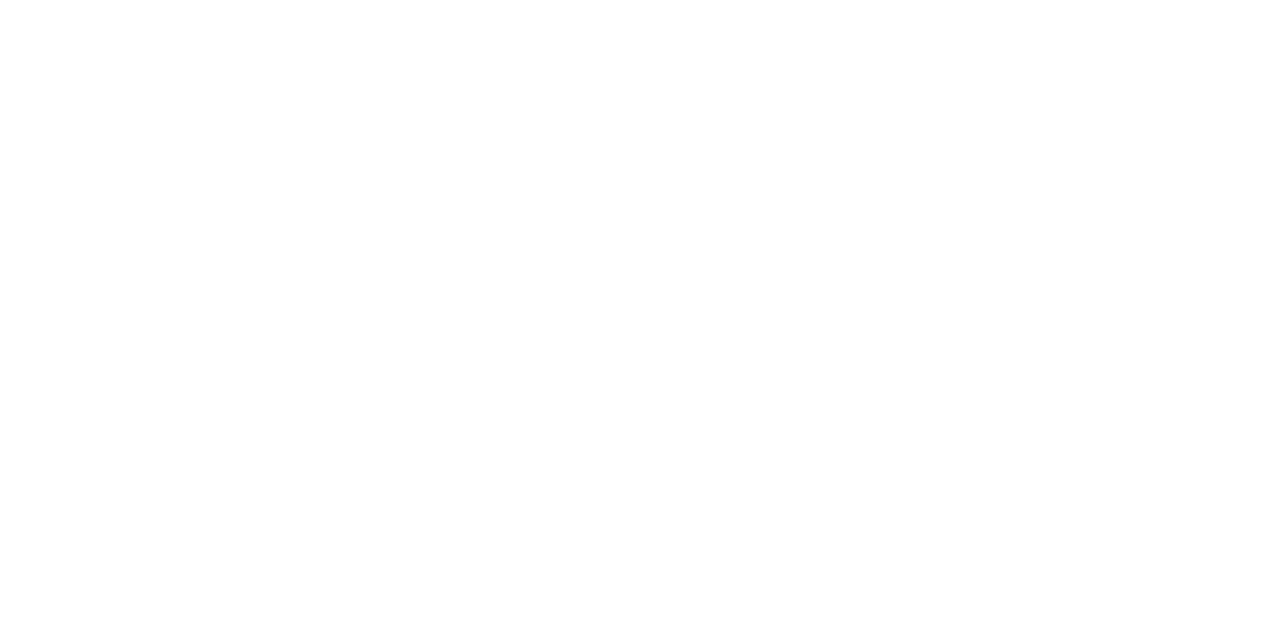
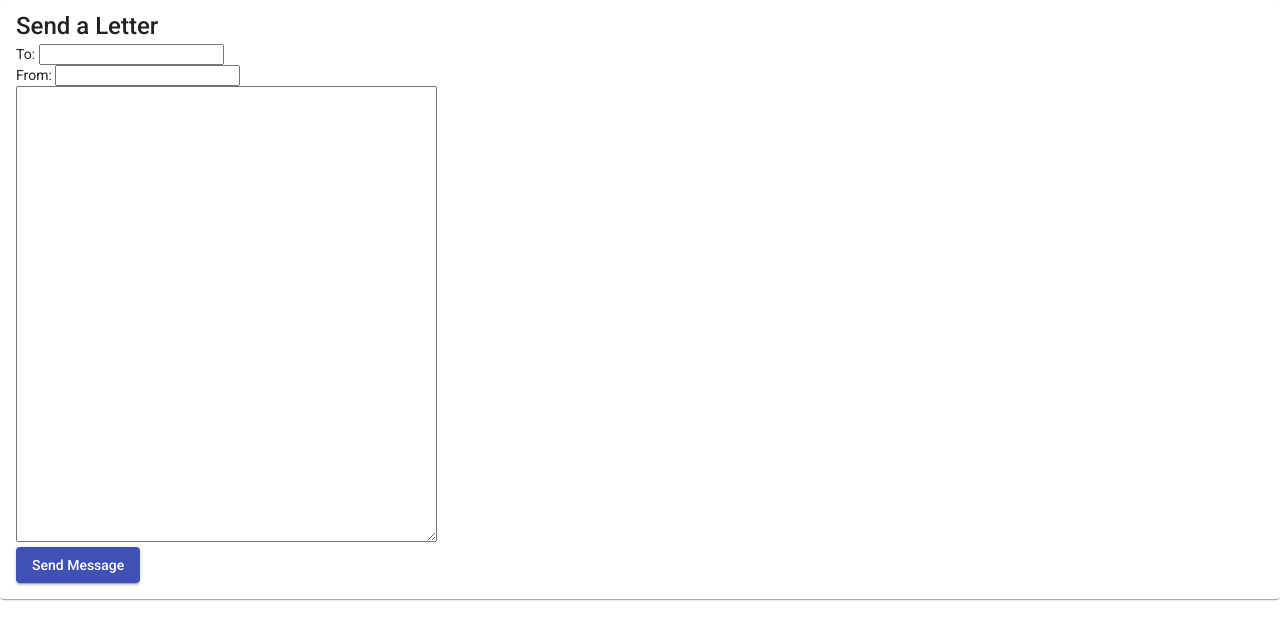
Before and after one commit to mdean75/letters-app, an Angular app: page / in a window 1280 px wide. Shown: the top 640 px of the page. Built offline with nearby package versions, Linux system fonts and the light colour scheme.

Commit message:
added to and from

```diff
--- a/src/app/app-routing.module.ts
+++ b/src/app/app-routing.module.ts
@@ -5,7 +5,7 @@
 
 
 const routes: Routes = [
-  {path: '', component: AppComponent},
+  {path: '', component: LetterFormComponent},
   {path: 'letters', component: LetterFormComponent}
 ];
 
--- a/src/app/components/letter-form/letter-form.component.html
+++ b/src/app/components/letter-form/letter-form.component.html
@@ -6,6 +6,14 @@
     Send a Letter
   </mat-card-title>
   <mat-card-content>
+    <div>
+      <label>To: </label>
+      <input [(ngModel)]="to">
+    </div>
+    <div>
+      <label>From: </label>
+      <input [(ngModel)]="from">
+    </div>
     <div>
       <textarea matInput rows="30" cols="50" [(ngModel)]="message"></textarea>
     </div>
--- a/src/app/components/letter-form/letter-form.component.ts
+++ b/src/app/components/letter-form/letter-form.component.ts
@@ -8,6 +8,8 @@
 export class LetterFormComponent implements OnInit {
   isSending = false;
   message = '';
+  to = '';
+  from = '';
 
   constructor() { }
 
@@ -19,6 +21,8 @@
     await delay(3000);
     this.isSending = false;
     this.message = '';
+    this.to = '';
+    this.from = '';
   }
 }
 
```
